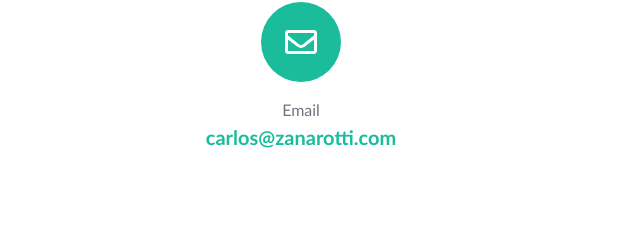
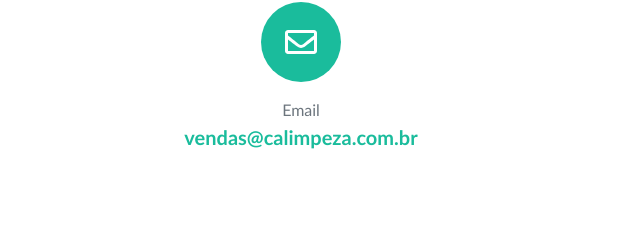
Before and after one commit to cazanarotti/CALimpeza, a plain HTML site: page index.html in a window 1280 px wide. Shown: the part 2288-2528 px from the top of the page, 529-1169 px from the left. Drawn offline with nearby package versions, Linux system fonts and the light colour scheme; a web font is replaced by a local one.

Commit message:
update index3

```diff
--- a/index.html
+++ b/index.html
@@ -316,7 +316,7 @@
                     <div class="col-lg-4">
                         <div class="d-flex flex-column align-items-center">
                             <div class="icon-contact mb-3"><i class="far fa-envelope"></i></div>
-                            <div class="text-muted">Email</div><a class="lead font-weight-bold" href="mailto:carlos@zanarotti.com">carlos@zanarotti.com</a>
+                            <div class="text-muted">Email</div><a class="lead font-weight-bold" href="mailto:carlos@zanarotti.com">vendas@calimpeza.com.br</a>
                         </div>
                     </div>
                 </div>
```
